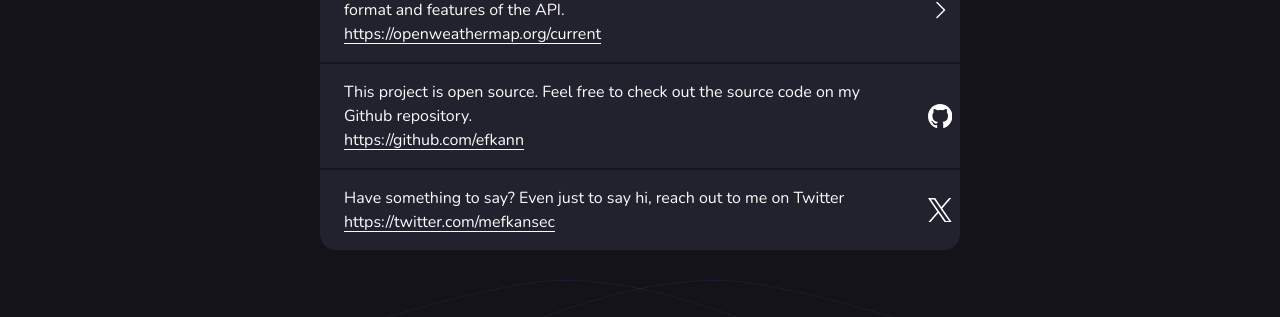
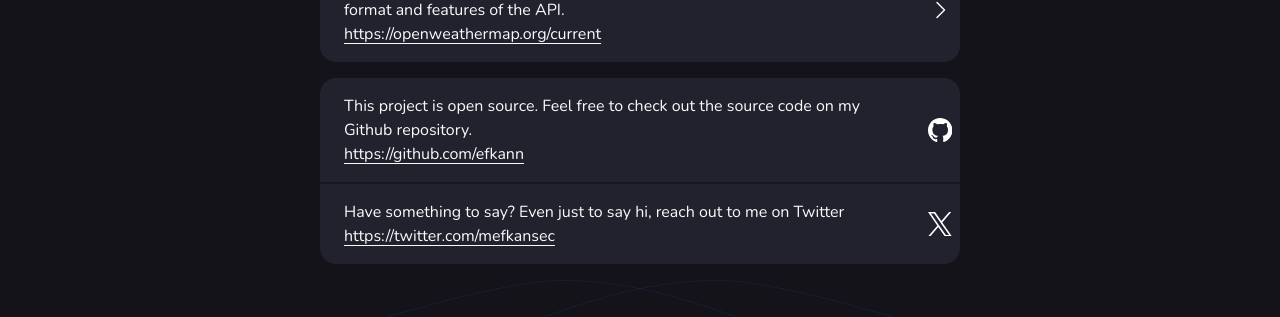
Before and after one commit to efkann/iweather, a React (Vite) app: page /settings in a window 1280 px wide. Shown: the part 280-597 px from the top of the page. Built offline with nearby package versions, Linux system fonts and the light colour scheme.

Commit message:
refactor: update settings route

```diff
--- a/src/constants.ts
+++ b/src/constants.ts
@@ -76,7 +76,7 @@ export const translations = {
     'error-geolocation-denied': 'İzin reddildi, bu özelliği kullanmak için izni sıfırla.',
     'error-no-cities-found': 'Arama kriterlerine uygun şehir bulunamadı.',
     'openweathermap-api':
-      "Bu uygulama, hava durumu verilerini almak için OpenWeatherMap API kullanmaktadır. API'nın formatını ve özelliklerini keşfet.",
+      "Bu uygulama, hava durumu verilerini almak için OpenWeatherMap API kullanmaktadır. API'nın formatını ve özelliklerini keşfedebilirsin.",
     'github-repo':
       'Bu proje açık kaynaklıdır. Kaynak kodu Github repomdan kontrol etmekten çekinmeyin.',
     'twitter-contact':
--- a/src/routes/settings.tsx
+++ b/src/routes/settings.tsx
@@ -67,6 +67,8 @@ function Settings() {
             className="flex-shrink-0 w-6 h-6 text-gray-100 transition-transform group-hover:-translate-x-1"
           />
         </a>
+      </div>
+      <div className="mt-4 flex flex-col rounded-2xl bg-gray-600 text-gray-100 divide-y-2 divide-gray-800">
         <a
           href="https://github.com/efkann"
           className="flex items-center justify-between px-2 group"
```
